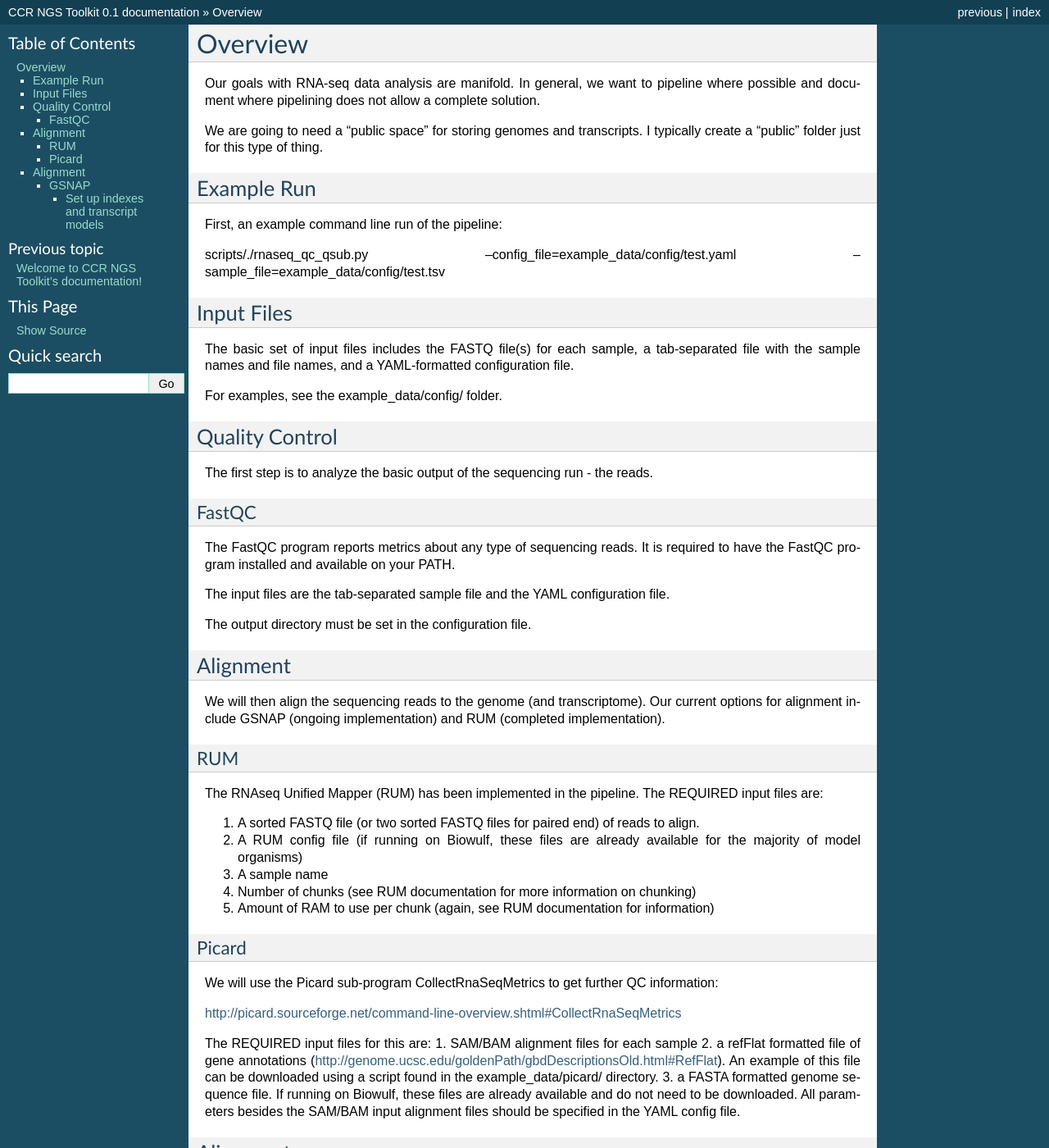
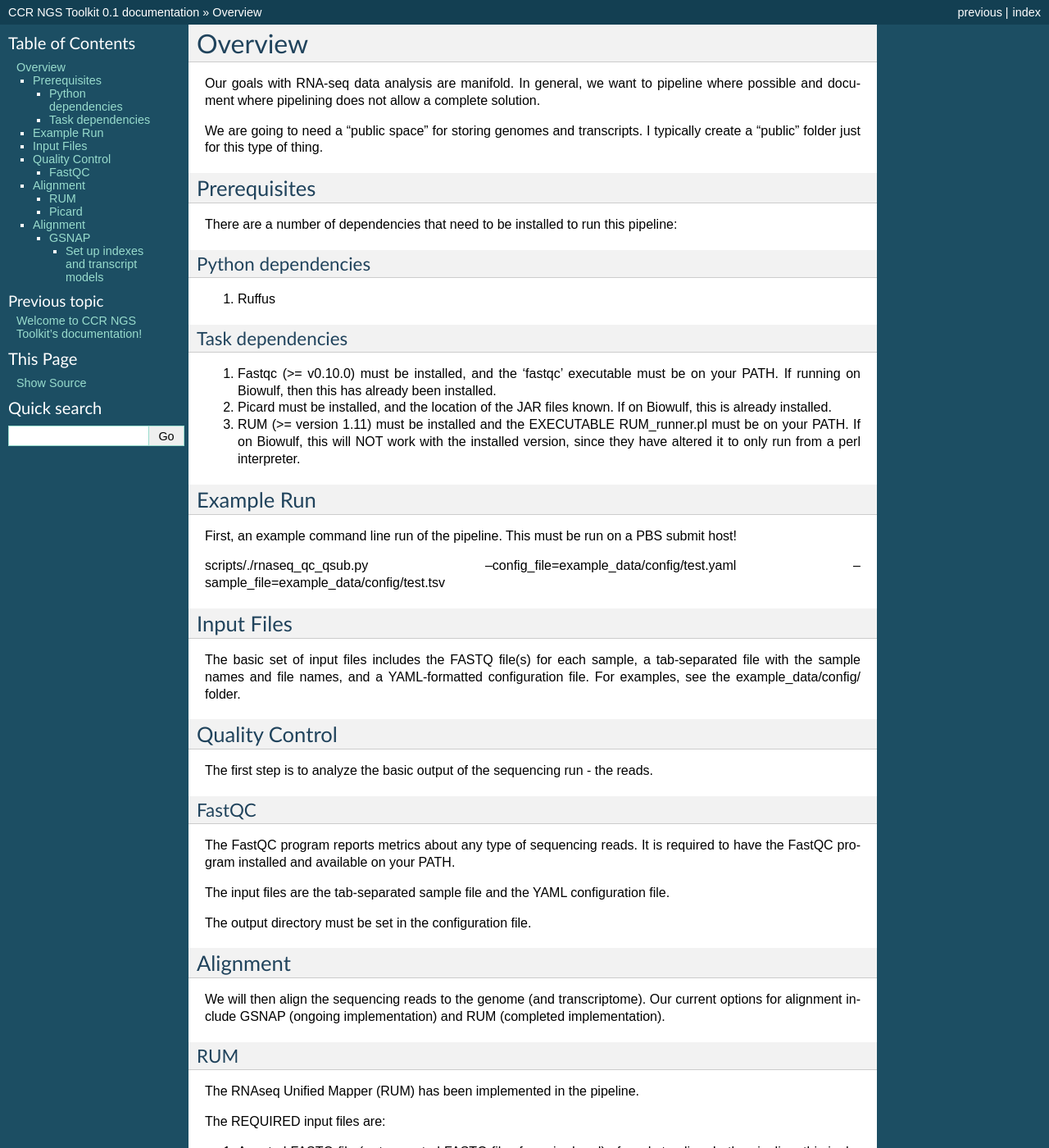
Before and after one commit to seandavi/CCR_NGS, a Sphinx documentation site: the page built from docs/RNAseq.rst, in a window 1280 px wide and 1400 px high. Shown: the whole window at 82% size. Built offline with Sphinx 7.4.7, drawn with Linux system fonts in a browser that asks for light colours; some of the changed text lies outside the part shown.

Commit message:
Updated docs again.

```diff
--- a/docs/RNAseq.rst
+++ b/docs/RNAseq.rst
@@ -4,18 +4,35 @@ Our goals with RNA-seq data analysis are manifold.  In general, we want to pipel
 
 We are going to need a "public space" for storing genomes and transcripts.  I typically create a "public" folder just for this type of thing.
 
+Prerequisites
+-------------
+
+There are a number of dependencies that need to be installed to run this pipeline:
+
+Python dependencies
+===================
+
+1. Ruffus
+
+Task dependencies
+=================
+1. Fastqc (>= v0.10.0) must be installed, and the 'fastqc' executable must be on your PATH.
+   If running on Biowulf, then this has already been installed.
+2. Picard must be installed, and the location of the JAR files known.
+   If on Biowulf, this is already installed.
+3. RUM (>= version 1.11) must be installed and the EXECUTABLE RUM_runner.pl must be on your PATH.
+   If on Biowulf, this will NOT work with the installed version, since they have altered it to only run from a perl interpreter.
+
+
 Example Run
 -----------
-First, an example command line run of the pipeline:
+First, an example command line run of the pipeline. This must be run on a PBS submit host!
 
 scripts/./rnaseq_qc_qsub.py --config_file=example_data/config/test.yaml --sample_file=example_data/config/test.tsv
 
 Input Files
 -----------
-The basic set of input files includes the FASTQ file(s) for each
-sample, a tab-separated file with the sample names and file names, and
-a YAML-formatted configuration file.
-
+The basic set of input files includes the FASTQ file(s) for each sample, a tab-separated file with the sample names and file names, and a YAML-formatted configuration file.
 For examples, see the example_data/config/ folder.
 
 Quality Control
@@ -42,13 +59,14 @@ RUM
 ===
 
 The RNAseq Unified Mapper (RUM) has been implemented in the pipeline.
+
 The REQUIRED input files are:
 
-1. A sorted FASTQ file (or two sorted FASTQ files for paired end) of reads to align.
-2. A RUM config file (if running on Biowulf, these files are already available for the majority of model organisms)
-3. A sample name
-4. Number of chunks (see RUM documentation for more information on chunking)
-5. Amount of RAM to use per chunk (again, see RUM documentation for information)
+1. A sorted FASTQ file (or two sorted FASTQ files for paired end) of reads to align. In the pipeline, this is determined from the tab-separated sample file. The location of these files should be specified in the YAML config file, and all files need to be in the same directory.
+2. A RUM config file (if running on Biowulf, these files are already available for the majority of model organisms), specified in the YAML config file.
+3. A sample name, specified in the YAML config file
+4. Number of chunks (see RUM documentation for more information on chunking), specified in the YAML config file
+5. Amount of RAM to use per chunk (again, see RUM documentation for information), specified in the YAML config file
 
 
 Picard
```
